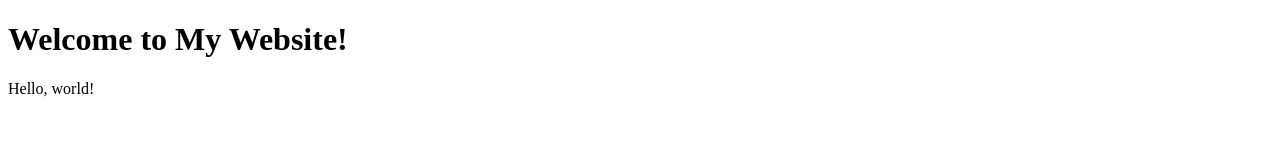
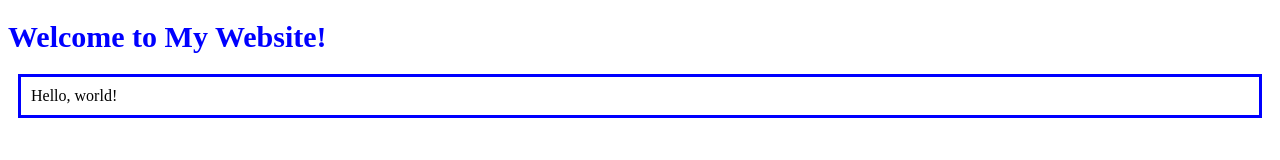
Before and after one commit to LWTeoh/LWTeoh.github.io, a plain HTML site: page index.html in a window 1280 px wide. Drawn offline with Linux system fonts and the light colour scheme.

Commit message:
Add Style

```diff
--- a/index.html
+++ b/index.html
@@ -2,9 +2,22 @@
 <html lang="en">
   <head>
     <title>Hello!</title>
+	<style>
+	  h1 {
+	     color: blue;
+		 font-size: 30px;
+		 font-weight: bold;
+	  }
+
+	  div {
+	     border: 3px solid blue;
+		 padding: 10px;
+		 margin: 10px;
+	  }
+	</style>
   <head>
   <body>
     <h1>Welcome to My Website!</h1>
-    Hello, world!
+    <div>Hello, world!</div>
   </body>
 </html>
```
